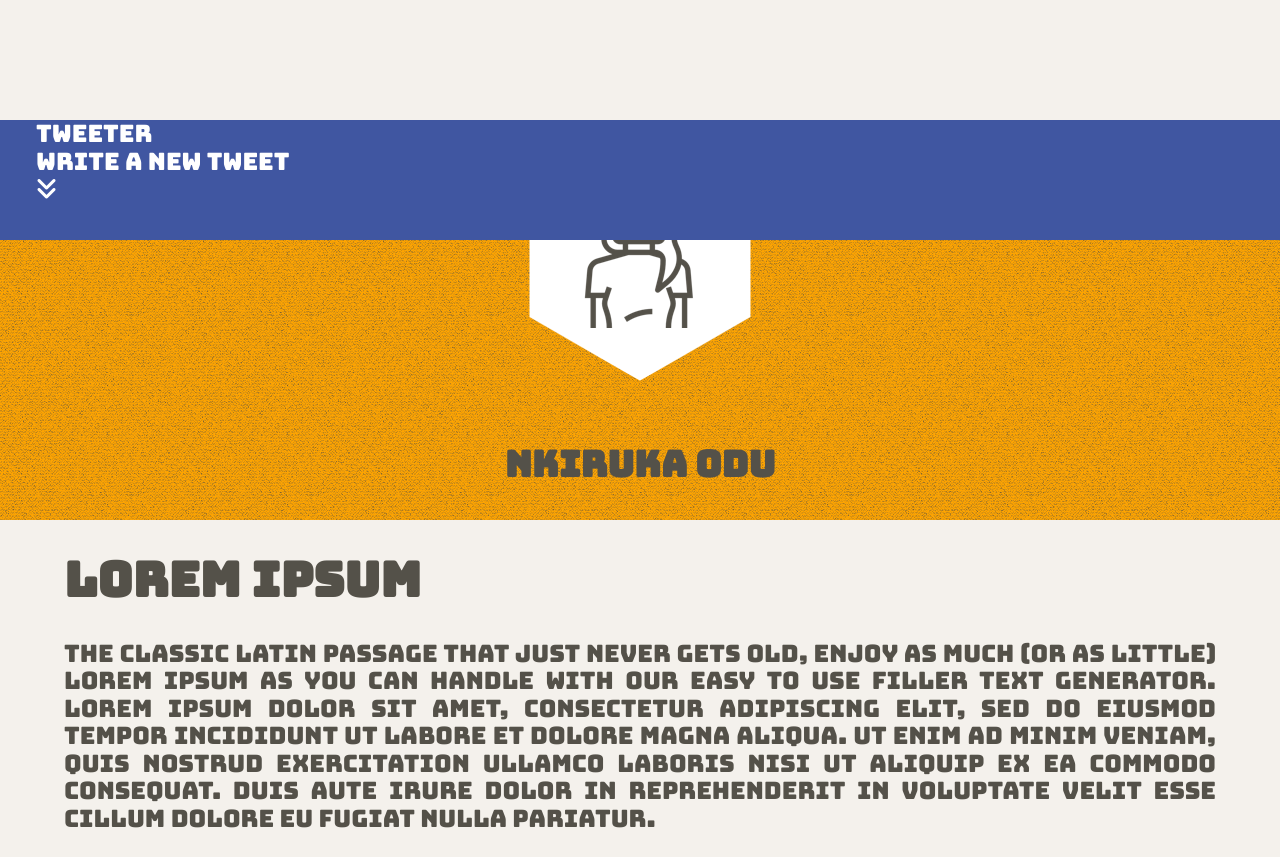
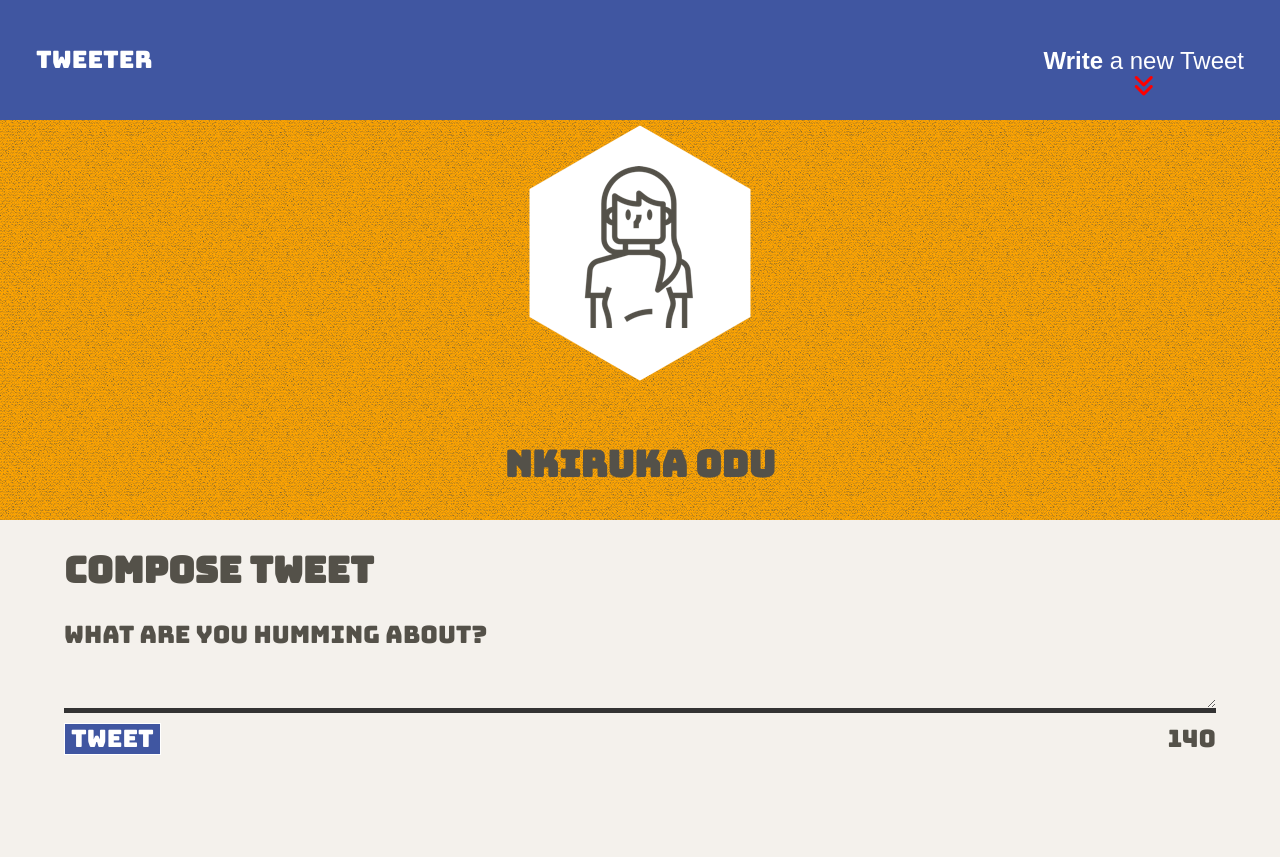
Before and after one commit to Odu-Enkay/tweeter, a plain HTML site: page public/index.html in a window 1280 px wide. After the commit the page ends 800 px from the top, so only its background shows below. Drawn offline with nearby package versions, Linux system fonts and the light colour scheme.

Commit message:
Implemented the form area

```diff
--- a/public/index.html
+++ b/public/index.html
@@ -1,7 +1,7 @@
 <!DOCTYPE html>
 <html lang="en">
   <head>
-    <!-- Meta Information -->
+    <!--Meta Information-->
     <title>Tweeter - Home Page</title>
 
     <!-- External CSS -->
@@ -21,7 +21,9 @@
     <!-- App CSS -->
     <link rel="stylesheet" href="/styles/layout.css" type="text/css" />
     <link rel="stylesheet" href="/styles/nav.css" type="text/css"/>
-    <link rel="stylesheet" href="styles/header.css" type="text/css"/>
+    <link rel="stylesheet" href="/styles/header.css" type="text/css"/>
+    <link rel="stylesheet" href="/styles/new-tweet.css" type="text/css"/>
+
 
     <!-- External JS -->
     <script src="https://ajax.googleapis.com/ajax/libs/jquery/3.4.1/jquery.min.js"></script>
@@ -35,8 +37,12 @@
     <nav>
       <span>tweeter</span>
       <span>
-        <div>Write a new Tweet</div>
-        <div><i class="fa-solid fa-angles-down"></i></div>
+        <div class="new-tweet">
+          <p class="new-tweet_text"><b>Write</b> a new Tweet</p>
+          <i class="fa-solid fa-angles-down wrap" ></i>
+        </div>
+
+
       </span>
     </nav>
 
@@ -50,14 +56,20 @@
       </div>
     </header>
 
-    <!-- Page-specific (main) content here -->
     <main class="container">
-      <h1>Lorem Ipsum</h1>
-      <p>
-        The classic Latin passage that just never gets old, enjoy as much (or as little) lorem ipsum as you can handle with our easy to use filler text generator.
+      <section class="form-area">
+        <h2>Compose Tweet</h2>
+        <form action="/api/tweets" method="post" class="form">
+          <div class="form-input"><label for="tweet-text" class="form-label">What are you humming about?
+          </label>
+          <textarea name="text" id="tweet-text" class="form-text"></textarea></div>
 
-Lorem ipsum dolor sit amet, consectetur adipiscing elit, sed do eiusmod tempor incididunt ut labore et dolore magna aliqua. Ut enim ad minim veniam, quis nostrud exercitation ullamco laboris nisi ut aliquip ex ea commodo consequat. Duis aute irure dolor in reprehenderit in voluptate velit esse cillum dolore eu fugiat nulla pariatur.
-      </p>
+          <div class="form-footer">
+            <button type="submit" class="submit-btn">Tweet</button>
+            <output name="counter" class="counter" for="tweet-text">140</output>
+          </div>
+        </form>
+      </section>
 
 
 </main>
--- a/public/styles/nav.css
+++ b/public/styles/nav.css
@@ -1,17 +1,34 @@
 nav{
   height: 120px;
-  display: flexbox;
+  display: flex;
   background-color: #4056A1;
   color:#FFFFFF;
   position: fixed;
   width: 100vw;
+  top:0;
+  align-items: center;
+  justify-content: space-between;
+
+}
+
+
+span{
+  display: flex;
   padding-right: 1.5em;
   padding-left: 1.5em;
 }
 
+.wrap{
+  color: red;
+}
 
-span{
-  font-family: Bungee, sans-serif;
+.new-tweet{
+  font-family: sans-serif;
   display: flex;
   flex-direction: column;
+  text-align: center;
 }
+
+.new-tweet_text{
+  margin-bottom: -0.1em;
+}
--- /dev/null
+++ b/public/styles/new-tweet.css
@@ -0,0 +1,34 @@
+
+.submit-btn {
+  border: 1px solid;
+  background-color: #4056A1;
+  color: #fff;
+
+}
+
+new-tweet {
+  display: flex;
+  justify-content: flex-end;
+}
+
+.form textarea{
+  width: 100%;
+  overflow: auto;
+  border: none;
+  border-bottom: 5px solid #333;
+  background: transparent;
+}
+
+.form-footer{
+  display: flex;
+  justify-content: space-between;
+  align-items: center;
+  margin-top: 10px;
+  font-family: 'Bungee', 'Source San 3';
+}
+
+.form-input{
+  display: flex;
+  flex-direction: column;
+  align-items: flex-start;
+}
```
